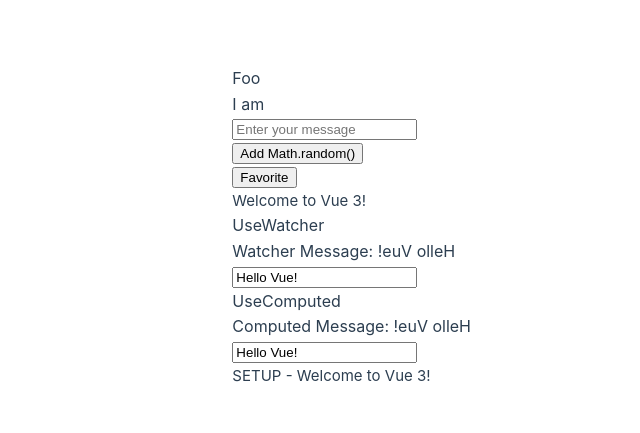
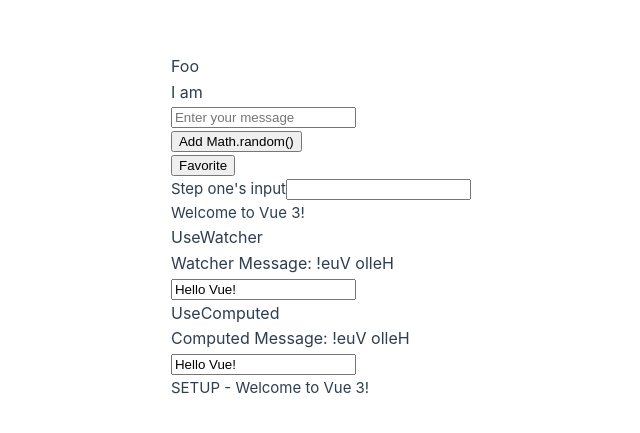
Before and after one commit to liweinan/play-vue, a Vue app: page / in a window 1280 px wide. Shown: the part 173-606 px from the top of the page, without its empty margins (169-809 px from the left). Built offline with nearby package versions, Linux system fonts and the light colour scheme.

Commit message:
add a component

```diff
--- a/src/App.vue
+++ b/src/App.vue
@@ -20,6 +20,8 @@ function add(event, num) {
 // get a component by name
 console.log('watcher : ' + JSON.stringify(Watcher));
 console.log('computed : ' + JSON.stringify(Computed));
+
+
 </script>
 
 <template>
--- a/src/Foo.vue
+++ b/src/Foo.vue
@@ -10,8 +10,26 @@
   <p>
     <button @click="toggleFavorite">Favorite</button>
   </p>
+  <p>
+    <StepOne/>
+  </p>
 </template>
 <script lang="ts">
+
+const StepOne = {
+  template: `
+    <div>
+      <label for="name">Step one's input</label>
+      <input v-model="name" id="name"/>
+    </div>
+  `,
+  data() {
+    return {
+      name: "",
+    }
+  },
+}
+
 export default {
   name: 'Foo',
   data() {
@@ -27,6 +45,7 @@ export default {
       this.$emit('toggle-favorite');
     }
   },
+  components: {StepOne},
 };
 </script>
 <style>
```
